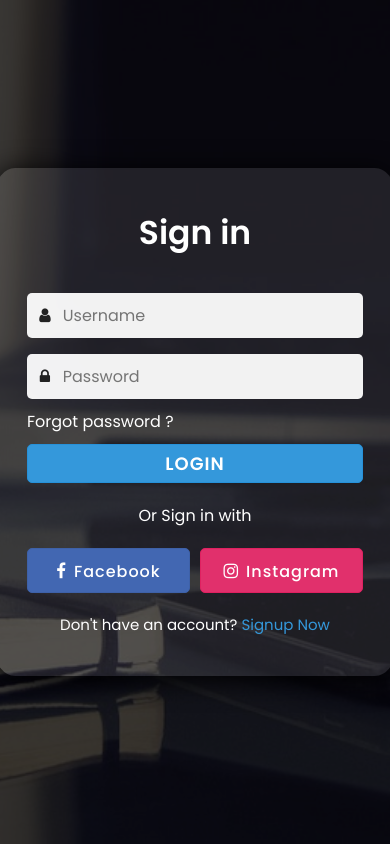
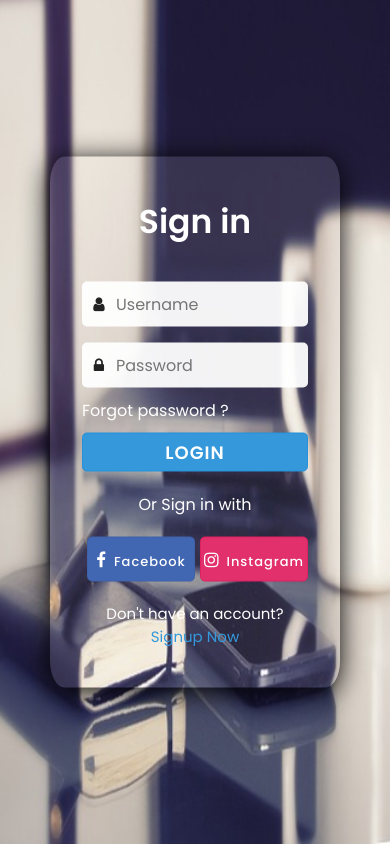
Before and after one commit to Navinjoshi1301/Html_Test, a plain HTML site: page index.html in a window 390 px wide. Drawn offline with Linux system fonts and the light colour scheme.

Commit message:
add media query

```diff
--- a/style.css
+++ b/style.css
@@ -7,25 +7,22 @@
     font-family: Poppins , 'serif';
     justify-content: center;
     align-items: center;
-
     text-decoration: none;
 }
 body{
     background: url("bg.jpg");
     background-repeat: no-repeat;
     height: 100vh;
-
     background-size: cover;
     background-position: center;
 }
-.black{
+/* .black{
     height: 100vh;
     background-color: black;
     opacity: .75;
-}
+} */
 
 .container{
-
 position: absolute;
 border-radius:5% ;
 top: 50%;
@@ -232,3 +229,32 @@ box-shadow: -1px 4px 28px 0px rgba(0,0,0,1);
     .logon a:hover{
       text-decoration: underline;
     }
+
+
+
+    @media screen and (max-width: 575px){
+     body{
+      background: url(bg_6_360x700.jpg);
+      background-repeat: repeat;
+      height: 100vh;
+      background-size: cover;
+      background-position: center;
+
+     }
+
+     .container{
+
+      width: 290px;
+
+    }
+    .facebook,.instagram{
+      margin-left: 5px;
+
+    }
+    i span{
+      font-weight: 500;
+      font-size: 13px;
+
+    }
+
+  }
```
Also changed, not shown: bg_4-mobile.jpg (added), bg_630x350.jpg (added), bg_6_360x700.jpg (added).
